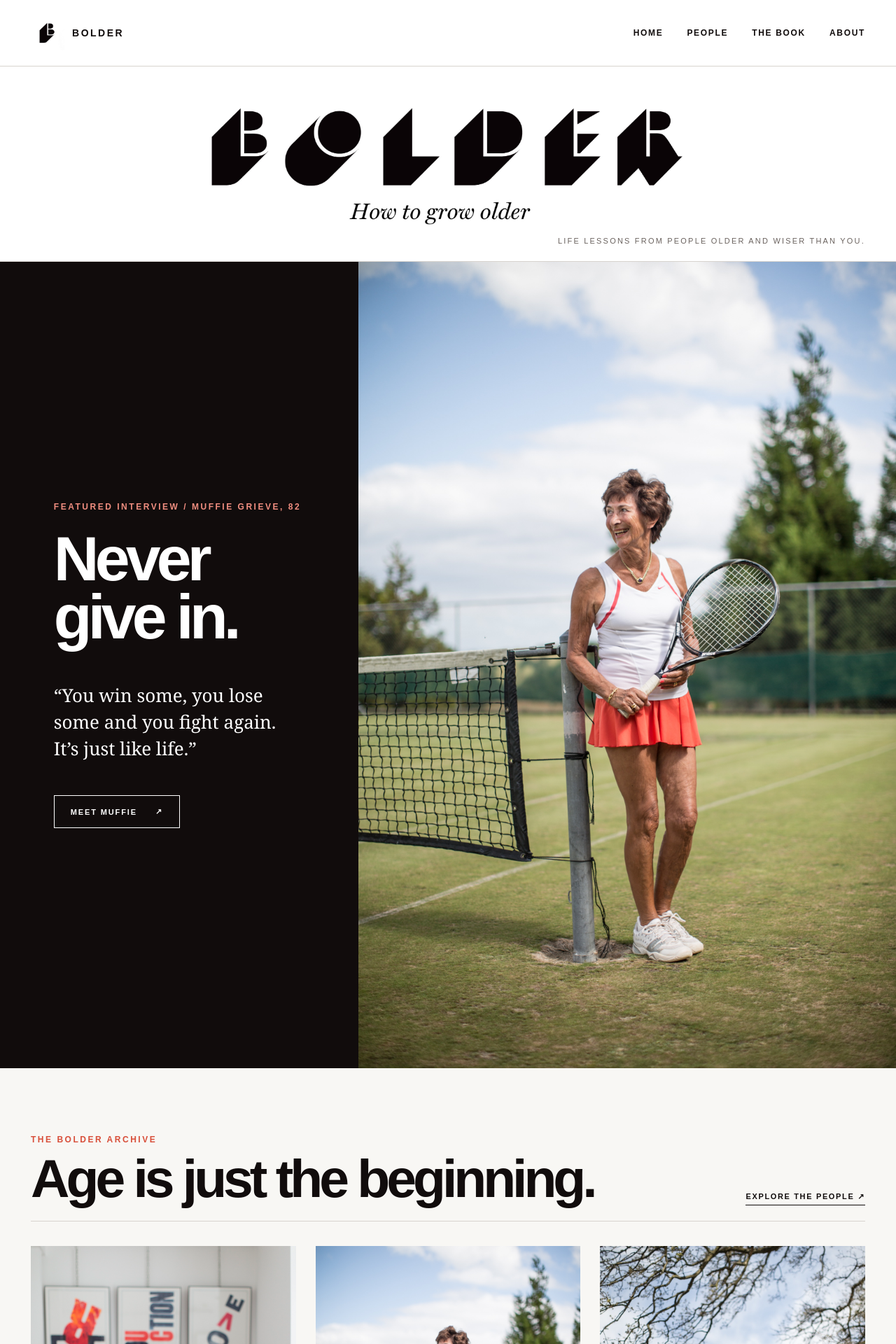
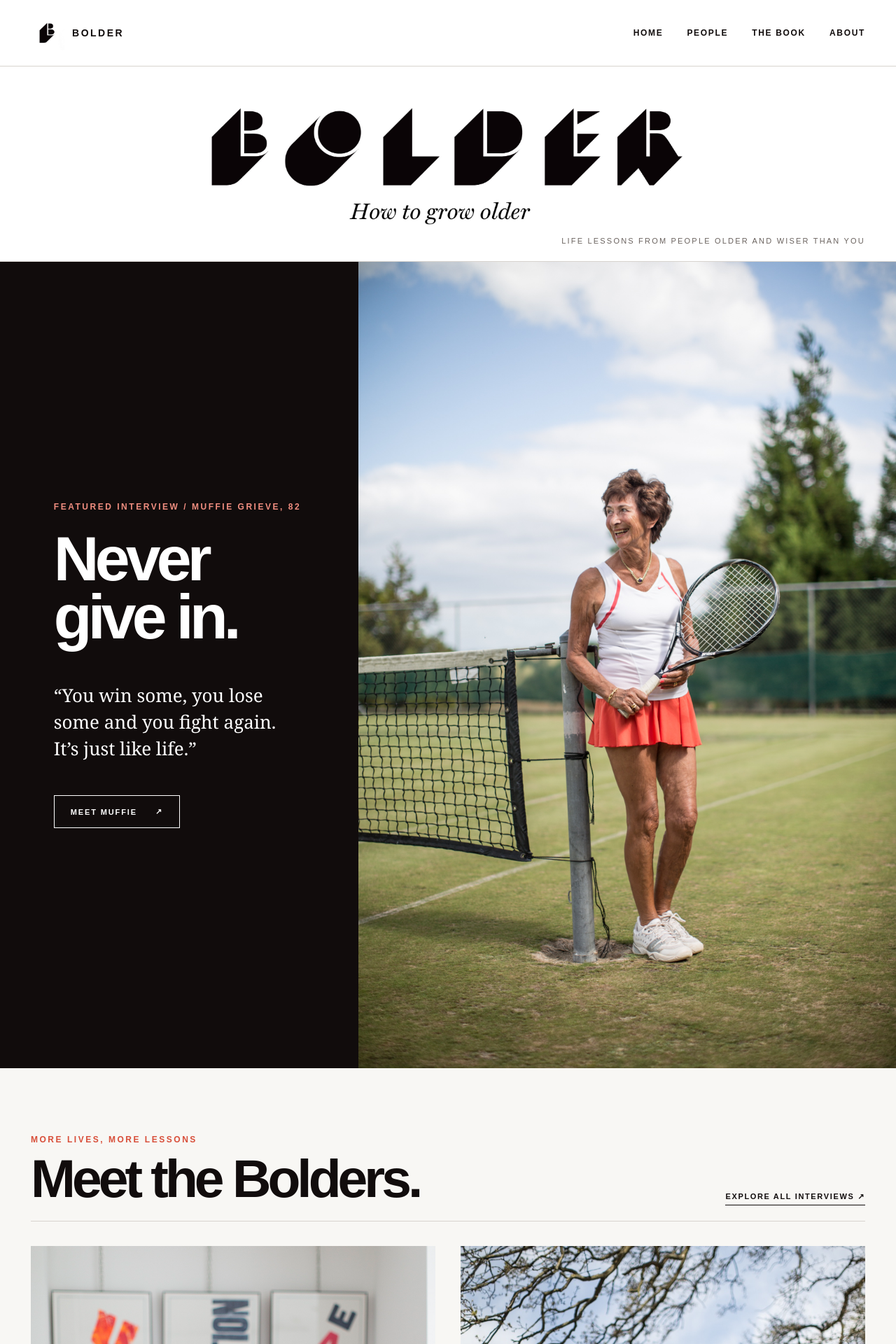
Before and after one commit to dominiqueafacan-ops/bolder-site, a Jekyll site: the page built from index.html, in a window 1280 px wide. Shown: the top 1920 px of the page at 70% size. Built offline with Jekyll 4.4.1, drawn with Linux system fonts in a browser that asks for light colours; some of the changed text lies outside the part shown.

Commit message:
Add files via upload

```diff
--- a/index.html
+++ b/index.html
@@ -1,10 +1,33 @@
 ---
 layout: default
 ---
+<style>
+.bolder-secondary-grid{display:grid;grid-template-columns:repeat(2,minmax(0,1fr));gap:36px}
+.bolder-secondary-grid .story-card img{width:100%;aspect-ratio:4/5;object-fit:cover}
+@media(max-width:620px){.bolder-secondary-grid{grid-template-columns:1fr;gap:44px}}
+</style>
 {% assign featured = site.people | where: 'published', true | where: 'featured', true | first %}
 {% unless featured %}{% assign featured = site.people | where: 'published', true | first %}{% endunless %}
-<div class="masthead"><div class="wrap"><img src="{{ '/assets/BOLDER_logo_onwhite_cropped.jpg' | relative_url }}" alt="BOLDER — How to grow older"><div class="micro">Life lessons from people older and wiser than you.</div></div></div>
+<div class="masthead"><div class="wrap"><img src="{{ '/assets/BOLDER_logo_onwhite_cropped.jpg' | relative_url }}" alt="BOLDER — How to grow older"><div class="micro">Life lessons from people older and wiser than you</div></div></div>
 <main>{% if featured %}<section class="hero"><div class="hero-copy"><div class="eyebrow">Featured interview{% if featured.age != blank %} / {{ featured.title }}, {{ featured.age }}{% endif %}</div><h1>Never<br>give in.</h1><p>“You win some, you lose some and you fight again. It’s just like life.”</p><a class="pill" href="{{ featured.url | relative_url }}">Meet {{ featured.title | split: ' ' | first }} <span aria-hidden="true">↗</span></a></div><div class="hero-image"><img src="{{ featured.image | relative_url }}" alt="{{ featured.image_alt | escape }}"></div></section>{% endif %}
-<section class="section wrap"><div class="section-heading"><div><div class="eyebrow">The BOLDER archive</div><h2>Age is just the beginning.</h2></div><a class="small-link" href="{{ '/people/' | relative_url }}">Explore the people ↗</a></div><div class="story-grid">{% assign published_people = site.people | where: 'published', true %}{% for person in published_people %}<a class="story-card" href="{{ person.url | relative_url }}"><img src="{{ person.image | relative_url }}" alt="{{ person.image_alt | escape }}" loading="lazy"><div class="meta">Read the interview</div><h3>{{ person.title | escape }}</h3><p>{{ person.summary | escape }}</p></a>{% endfor %}</div></section>
+<section class="section wrap" aria-labelledby="more-stories-title">
+  <div class="section-heading">
+    <div><div class="eyebrow">More lives, more lessons</div><h2 id="more-stories-title">Meet the Bolders.</h2></div>
+    <a class="small-link" href="{{ '/people/' | relative_url }}">Explore all interviews ↗</a>
+  </div>
+  {% assign published_people = site.people | where: 'published', true %}
+  <div class="bolder-secondary-grid">
+    {% for person in published_people %}
+      {% unless person.url == featured.url %}
+      <a class="story-card" href="{{ person.url | relative_url }}">
+        {% if person.image != blank %}<img src="{{ person.image | relative_url }}" alt="{{ person.image_alt | default: person.title | escape }}" loading="lazy">{% endif %}
+        <div class="meta">{% if person.age != blank %}{{ person.age }} · {% endif %}Read the interview</div>
+        <h3>{{ person.title | escape }}</h3>
+        {% if person.summary != blank %}<p>{{ person.summary | escape }}</p>{% endif %}
+      </a>
+      {% endunless %}
+    {% endfor %}
+  </div>
+</section>
 <section class="quote-strip"><div class="wrap"><div class="eyebrow" style="color:#fff;margin-bottom:25px">Words to live by</div><blockquote>“My life motto? Be positive and never give in.”</blockquote><div class="attribution">Muffie Grieve, 82</div></div></section>
 <section class="section wrap book-feature"><div class="book-art"><img src="{{ '/assets/BOLDER_logo_onwhite_cropped.jpg' | relative_url }}" alt="BOLDER wordmark"><div class="bookname">Life lessons from people older and wiser than you</div></div><div><div class="eyebrow">Also in print</div><h2>A lifetime of wisdom, in one book.</h2><p><em>Bolder: Life Lessons from People Older and Wiser Than You</em> brings the BOLDER spirit to the page.</p><a class="pill" href="{{ '/book/' | relative_url }}">Discover the book <span aria-hidden="true">↗</span></a></div></section></main>
```
